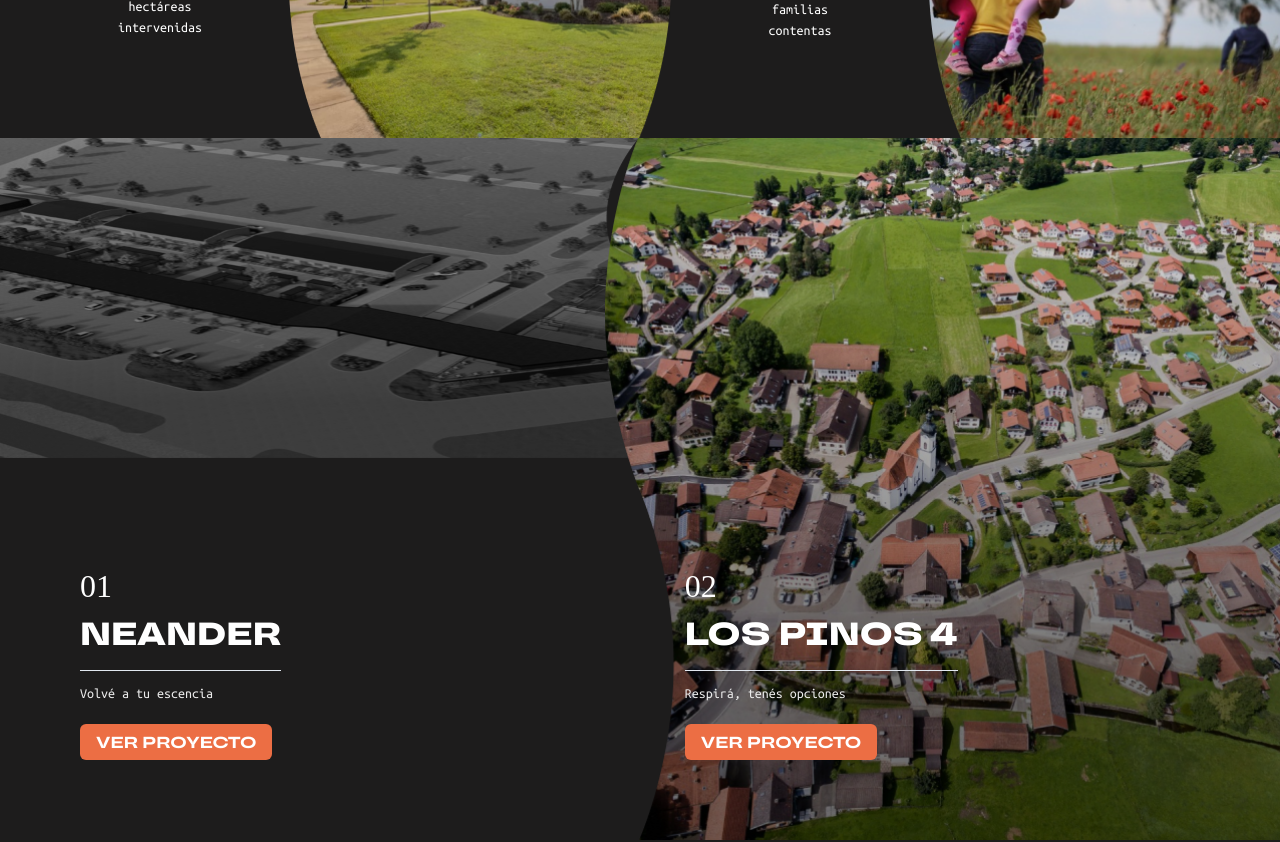
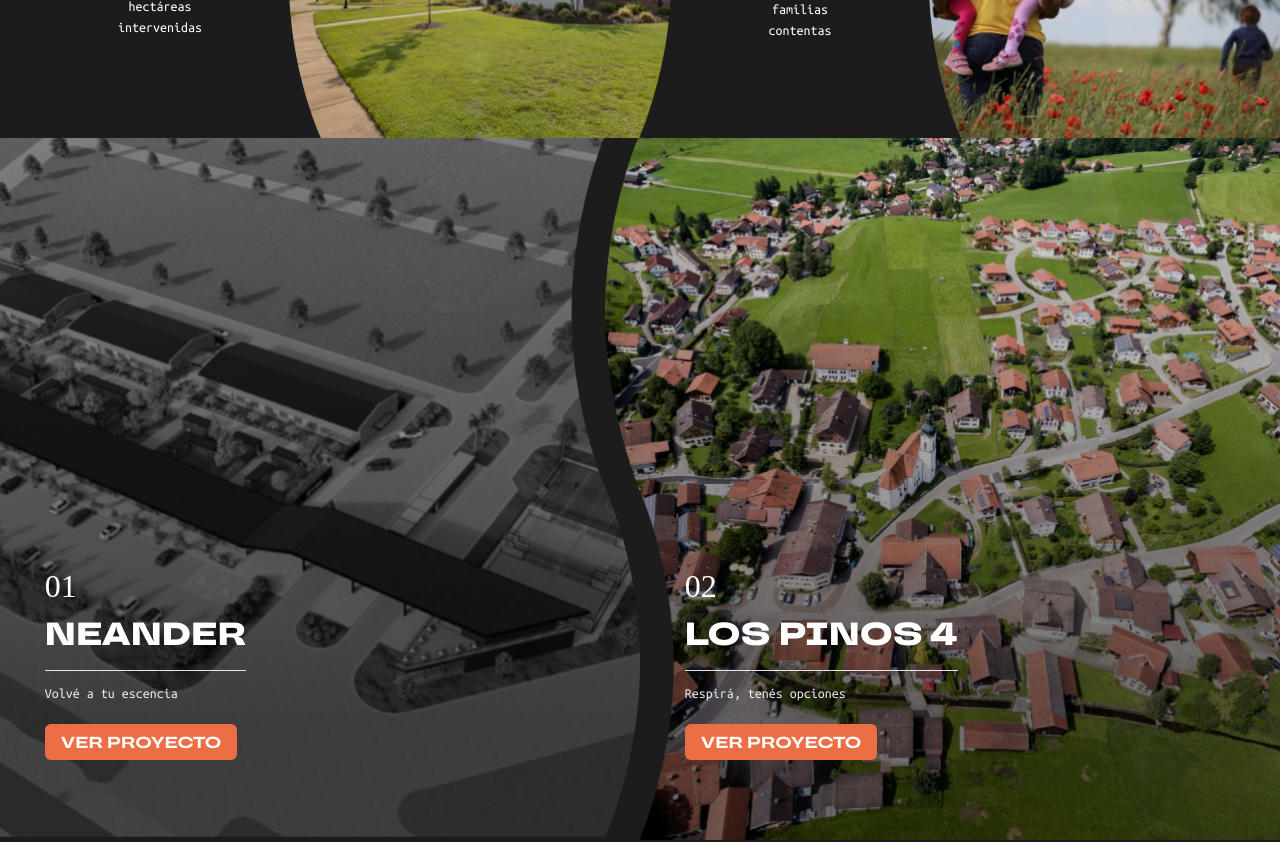
Before and after one commit to ignaciorodrigues1/grit, a Next.js app: page / in a window 1280 px wide. Shown: the part 1460-2302 px from the top of the page. Built offline with nearby package versions, Linux system fonts and the light colour scheme; a web font is replaced by a local one.

Commit message:
Grit Web

```diff
--- a/components/wavyGrid.jsx
+++ b/components/wavyGrid.jsx
@@ -17,7 +17,7 @@ const WavyGrid = () => {
           {/* Items for Small Devices (base to sm) */}
           <Box
             color="white"
-            p={{base:"1rem", md:"3rem"}}
+            p={{ base: "1rem", md: "3rem" }}
             mx="auto"
             gridColumn={{ base: "span 2", md: "span 3" }}
           >
@@ -227,19 +227,19 @@ const WavyGrid = () => {
 
         <SimpleGrid columns={{ base: 1, md: 2 }} spacing={0}>
           {/* First Row/Column */}
-          <Box position="relative" mr="-5.5%">
+          <Box position="relative" border="1px white" ml="-5.5%">
             <Image
               src="/images/image6.png"
               alt="Image 6"
               display={{ base: "none", md: "block" }}
               width="100%"
-              maxH="320px"
+              maxW="100vw"
             />
             <Image
               src="/images/image6M.png"
               alt="Image 6"
               display={{ base: "block", md: "none" }}
-              w="100vw"
+              w="100%"
             />
             <Flex
               p="20"
@@ -252,7 +252,7 @@ const WavyGrid = () => {
                 color="white"
                 fontFamily="Travels"
                 fontWeight="400"
-                fontSize="32px"
+                fontSize={{ base: "25px", md: "32px" }}
               >
                 01
               </Text>
@@ -261,7 +261,7 @@ const WavyGrid = () => {
                 fontFamily="Travels"
                 fontWeight="900"
                 textTransform="uppercase"
-                fontSize="32px"
+                fontSize={{ base: "25px", md: "32px" }}
               >
                 Neander
               </Text>
@@ -301,7 +301,7 @@ const WavyGrid = () => {
               alt="Image 7"
               display={{ base: "none", md: "block" }}
               width="100%"
-
+              maxW="100vw"
             />
             <Image
               src="/images/image7M.png"
@@ -320,7 +320,7 @@ const WavyGrid = () => {
                 color="white"
                 fontFamily="Travels"
                 fontWeight="400"
-                fontSize="32px"
+                fontSize={{ base: "25px", md: "32px" }}
               >
                 02
               </Text>
@@ -329,7 +329,7 @@ const WavyGrid = () => {
                 fontFamily="Travels"
                 fontWeight="900"
                 textTransform="uppercase"
-                fontSize="32px"
+                fontSize={{ base: "25px", md: "32px" }}
               >
                 Los Pinos 4
               </Text>
```
